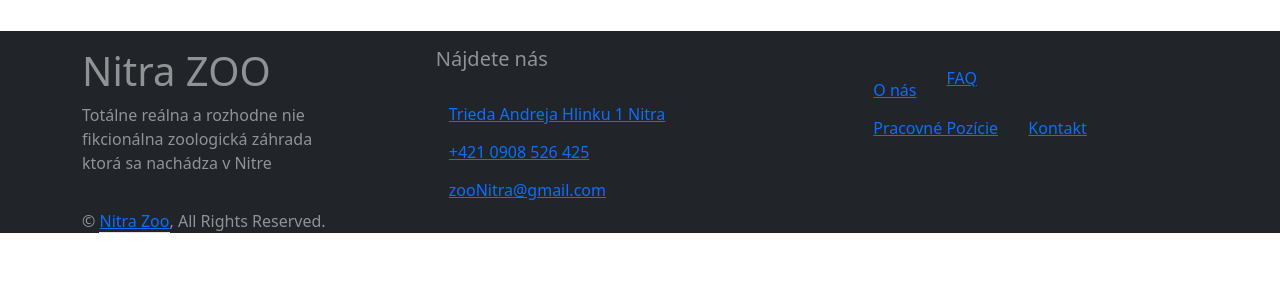
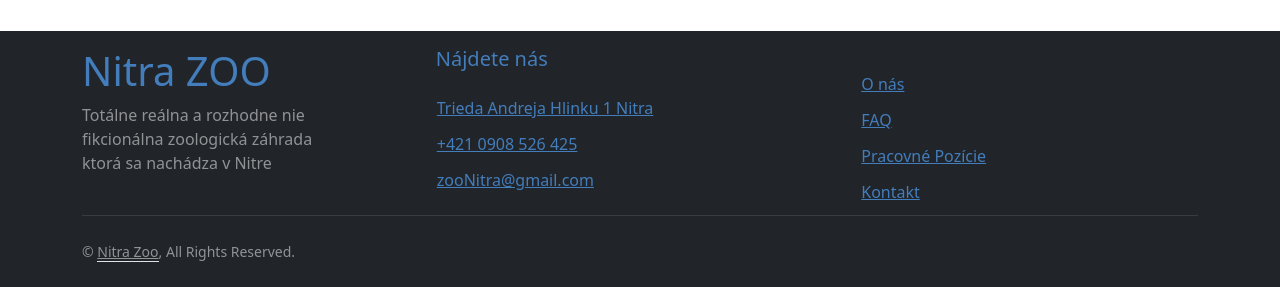
Before and after one commit to PalcivaPapricka/SJ-projekt, a PHP site: page /onas.php in a window 1280 px wide. Shown: the part 747-1034 px from the top of the page. Before the commit the page ends 980 px from the top, so only its background shows below. Run offline with PHP 8.4, Linux system fonts and the light colour scheme.

Commit message:
Add files via upload

```diff
--- a/css/style.css
+++ b/css/style.css
@@ -0,0 +1,137 @@
+
+.navbar{
+	background-color: #437dbc;
+
+}
+
+.nav-link:hover,
+.btn-primary:hover
+{
+	color: black  !important;
+	transition: .3s;
+	letter-spacing: 1px;
+    box-shadow: none;
+}
+
+
+
+
+.btn-primary,
+.btn-primary:hover,
+.btn-primary:active,
+.btn-primary:visited,
+.btn-primary:focus {
+    background-color: #437dbc;
+    border-color:  #437dbc;
+}
+
+
+.center{
+	text-align:center;
+}
+
+
+.bg-image{
+	background-repeat:no-repeat;
+	background-size:auto;
+	background-position:center;
+	height: 600px;
+	background-image: url('../img/banner.jpg') ;
+}
+
+
+.lol.bg-image{
+	background-repeat:no-repeat;
+	background-size:auto;
+	background-position:center;
+	height: 720px;
+	background-image: url('../img/banner2.jpg') ;
+}
+
+
+
+.mask{
+	background-color: rgba(0, 0, 0, 0.4);
+}
+
+
+.color{
+	color:#437dbc;
+}
+
+
+
+
+
+.footer .btn.btn-link {
+    display: block;
+    margin-bottom: 10px;
+    padding: 0;
+    text-align: left;
+    color: #437dbc;
+    transition: .3s;
+}
+
+.footer .btn.btn-link:hover {
+    color: white;
+}
+
+.footer .btn.btn-link::before {
+    position: relative;
+    margin-right: 10px;
+}
+
+.footer .btn.btn-link:hover {
+    letter-spacing: 1px;
+    box-shadow: none;
+}
+
+.footer .copyright {
+    padding: 25px 0;
+    font-size: 14px;
+    border-top: 1px solid rgba(256, 256, 256, .1);
+}
+
+.footer .copyright a {
+    color: rgba(255,255,255,.5);
+}
+
+.footer .copyright a:hover {
+    color: white;
+}
+
+
+
+.cookies {
+  background: #444;
+  color: #fff;
+  padding: 6px;
+  font-size: 13px;
+  text-align: center;
+  position: fixed;
+  bottom: 0;
+  width: 100%;
+  z-index: 10;
+}
+
+.cookies button {
+  text-decoration: none;
+  background: #222;
+  color: #fff;
+  border: 1px solid #000;
+  cursor: pointer;
+  padding: 4px 7px;
+  margin: 2px 0;
+  font-size: 13px;
+  font-weight: 700;
+  transition: background 0.07s, color 0.07s, border-color 0.07s;
+}
+
+.cookies button:hover {
+  background: #fff;
+  color: #222;
+}
+
+.hidden {
+  display: none;
+}
```
